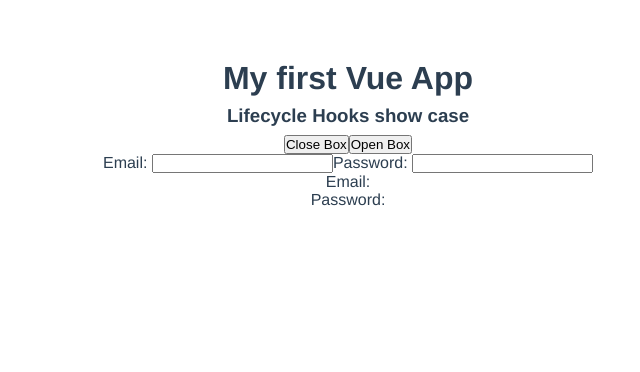
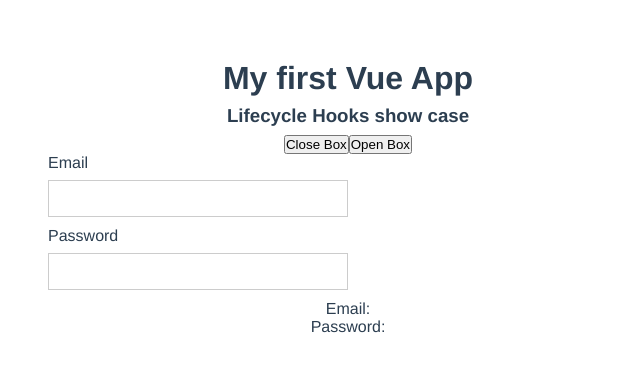
Before and after one commit to firstneverrest/Vue.js-Learning, a Vue app in the folder vue-cli/: page / in a window 1280 px wide. Shown: the top 372 px of the page, without its empty margins (292-932 px from the left). Built offline with nearby package versions, Linux system fonts and the light colour scheme.

Commit message:
feat: showcase

```diff
--- a/vue-cli/src/App.vue
+++ b/vue-cli/src/App.vue
@@ -1,6 +1,7 @@
 <template>
-  <h1>{{ title }}</h1>
-  <!-- <input type="text" ref="name" />
+  <div class="container">
+    <h1>{{ title }}</h1>
+    <!-- <input type="text" ref="name" />
   <button @click="handleClick">Change Title</button>
   <teleport to=".modals" v-if="showModal">
     <Modal @close="toggleModal">
@@ -13,8 +14,9 @@
   </teleport>
   <button @click="toggleModal">open modal</button>
   <hr /> -->
-  <ShowLifeCycle />
-  <SignupForm />
+    <ShowLifeCycle />
+    <SignupForm />
+  </div>
 </template>
 
 <script>
@@ -53,4 +55,9 @@ export default {
 .active {
   border: 2px solid #fcba03;
 }
+
+.container {
+  max-width: 600px;
+  margin: 0 auto;
+}
 </style>
--- a/vue-cli/src/components/ShowLifeCycle.vue
+++ b/vue-cli/src/components/ShowLifeCycle.vue
@@ -1,10 +1,12 @@
 <template>
+  <section>
     <h3>Lifecycle Hooks show case</h3>
     <div v-if="showBox" class="center">
       <div class="box"></div>
     </div>
     <button @click="closeBox">Close Box</button>
     <button @click="openBox">Open Box</button>
+  </section>
 </template>
 
 <script>
--- a/vue-cli/src/components/SignupForm.vue
+++ b/vue-cli/src/components/SignupForm.vue
@@ -1,13 +1,15 @@
 <template>
+  <section>
     <form>
-    <label>Email: </label>
+      <label>Email </label>
       <input type="email" required v-model="email" />
 
-    <label>Password: </label>
+      <label>Password </label>
       <input type="password" required v-model="password" />
     </form>
     <p>Email: {{ email }}</p>
     <p>Password: {{ password }}</p>
+  </section>
 </template>
 
 <script>
@@ -21,4 +23,21 @@ export default {
 };
 </script>
 
-<style></style>
+<style scoped>
+form {
+  display: flex;
+  flex-direction: column;
+}
+
+label {
+  margin-bottom: 8px;
+  align-self: flex-start;
+}
+
+input {
+  width: 300px;
+  border: 1px solid #ccc;
+  padding: 10px;
+  margin-bottom: 10px;
+}
+</style>
```
Lines whose indentation alone changed are shown as unchanged.
